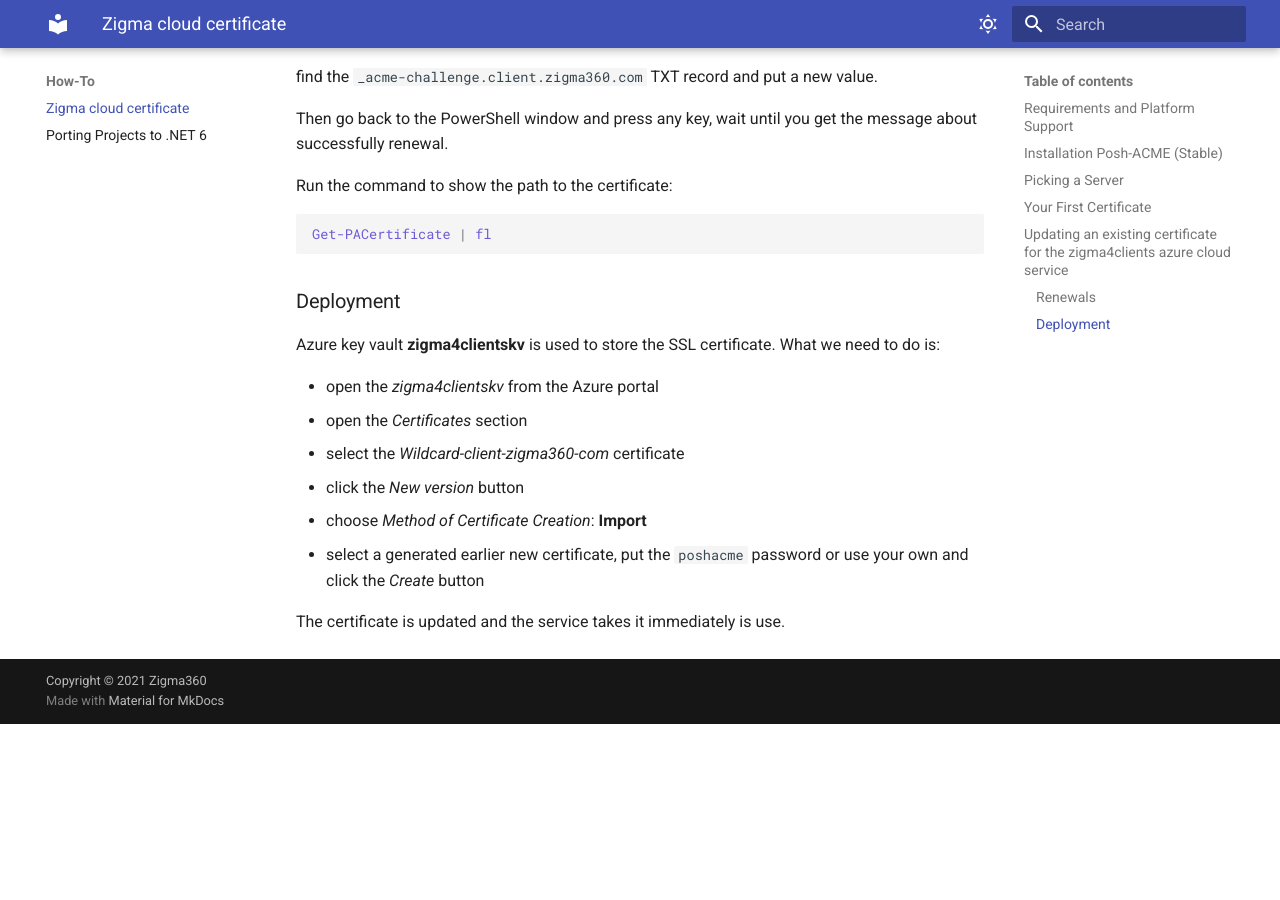
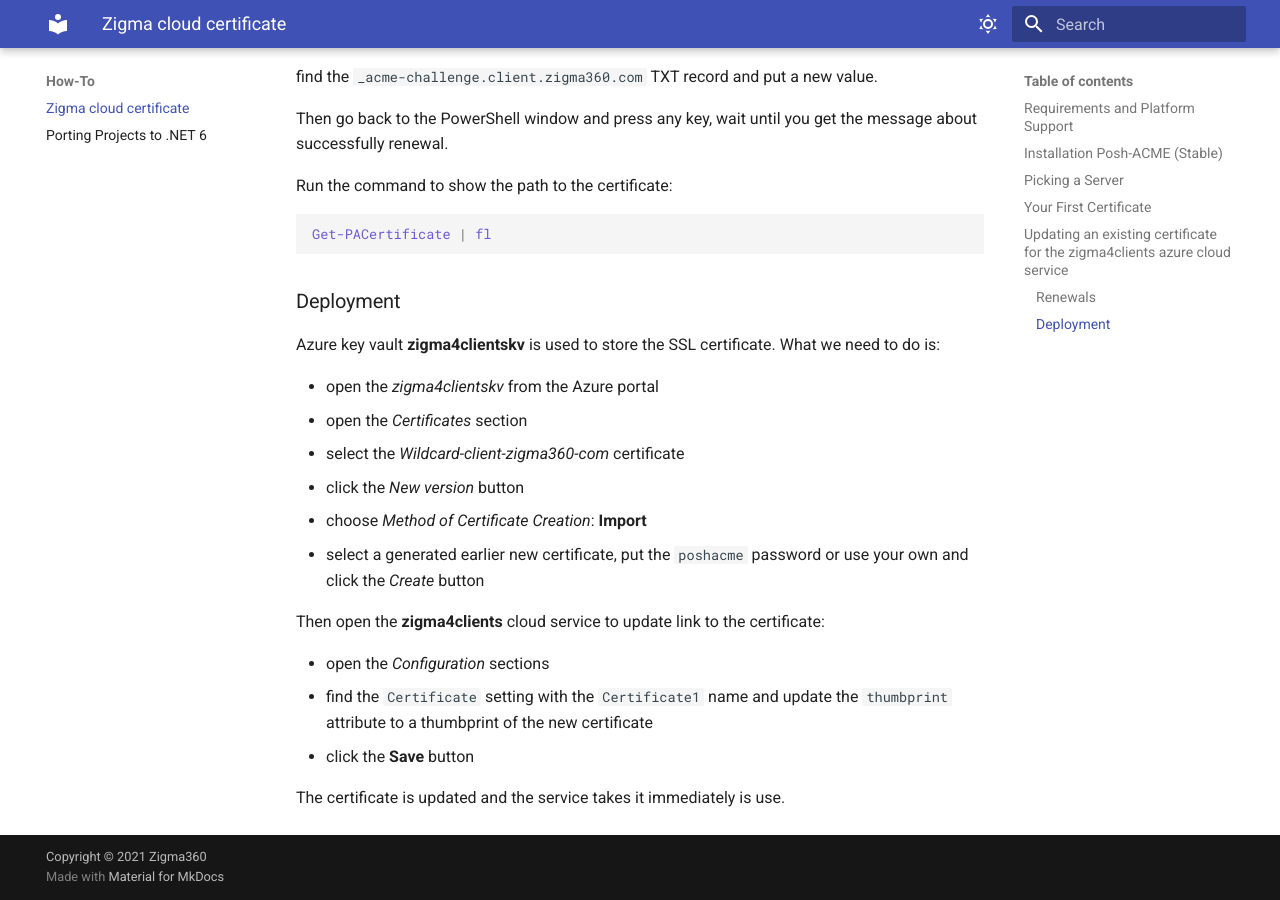
Before and after one commit to zigma360dev/techdoc, an MkDocs documentation site: the page built from docs/how-to/cloud-wildcard-certificate.md, in a window 1280 px wide and 900 px high, scrolled down 3539 px. Built offline with MkDocs 1.6.1 and Material for MkDocs 9.7.7, drawn with Linux system fonts in a browser that asks for light colours; before the commit the page ends 4263 px from its top, so only the background shows below that.

Commit message:
Updated the "Zigma cloud certificate" article

```diff
--- a/docs/how-to/cloud-wildcard-certificate.md
+++ b/docs/how-to/cloud-wildcard-certificate.md
@@ -127,4 +127,10 @@
 - choose *Method of Certificate Creation*: **Import**
 - select a generated earlier new certificate, put the `poshacme` password or use your own and click the *Create* button
 
+Then open the **zigma4clients** cloud service to update link to the certificate:
+
+- open the *Configuration* sections
+- find the `Certificate` setting with the `Certificate1` name and update the `thumbprint` attribute to a thumbprint of the new certificate
+- click the **Save** button
+
 The certificate is updated and the service takes it immediately is use.
```
Also changed, not shown: docs/git/git-commands.md (+11 -10 lines).
